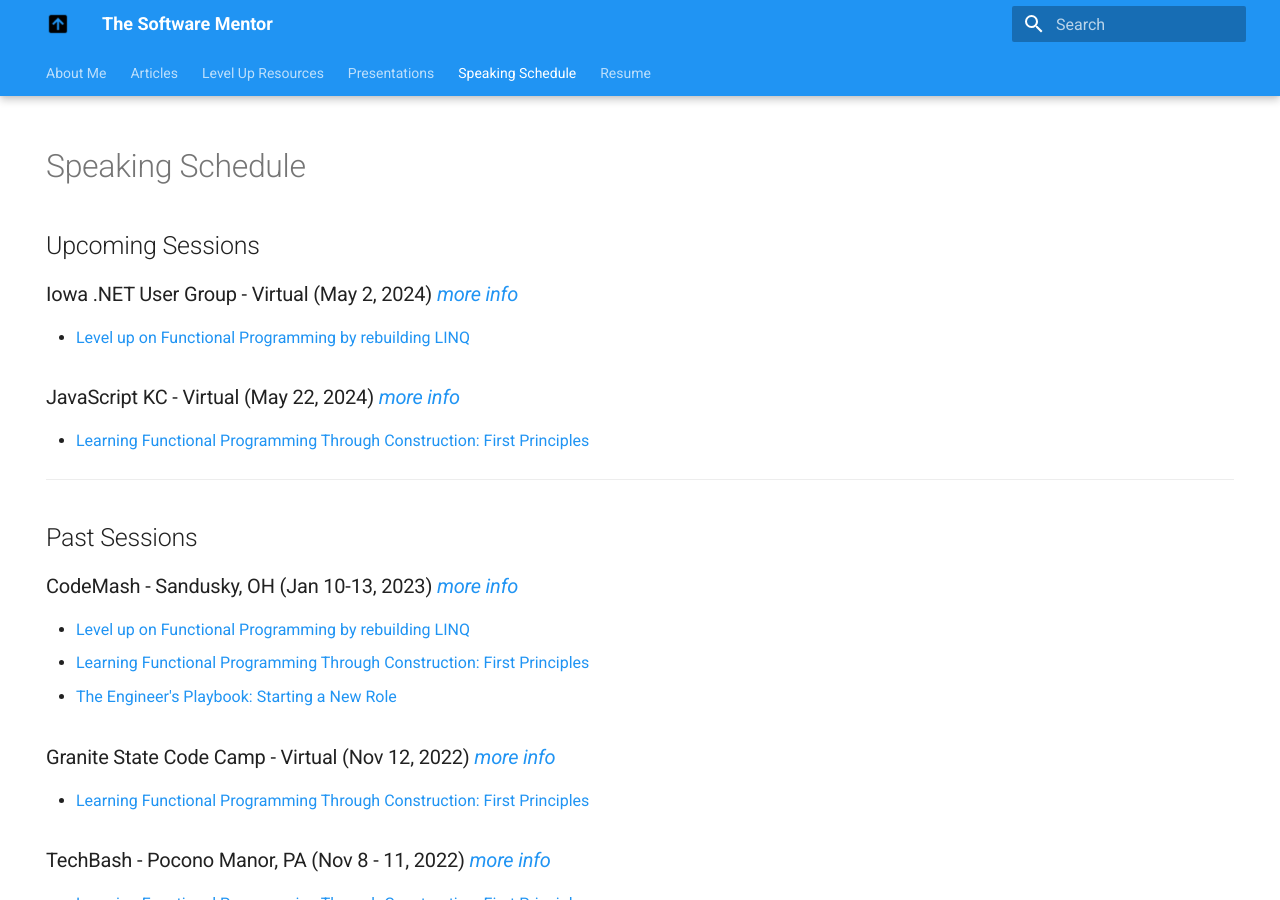
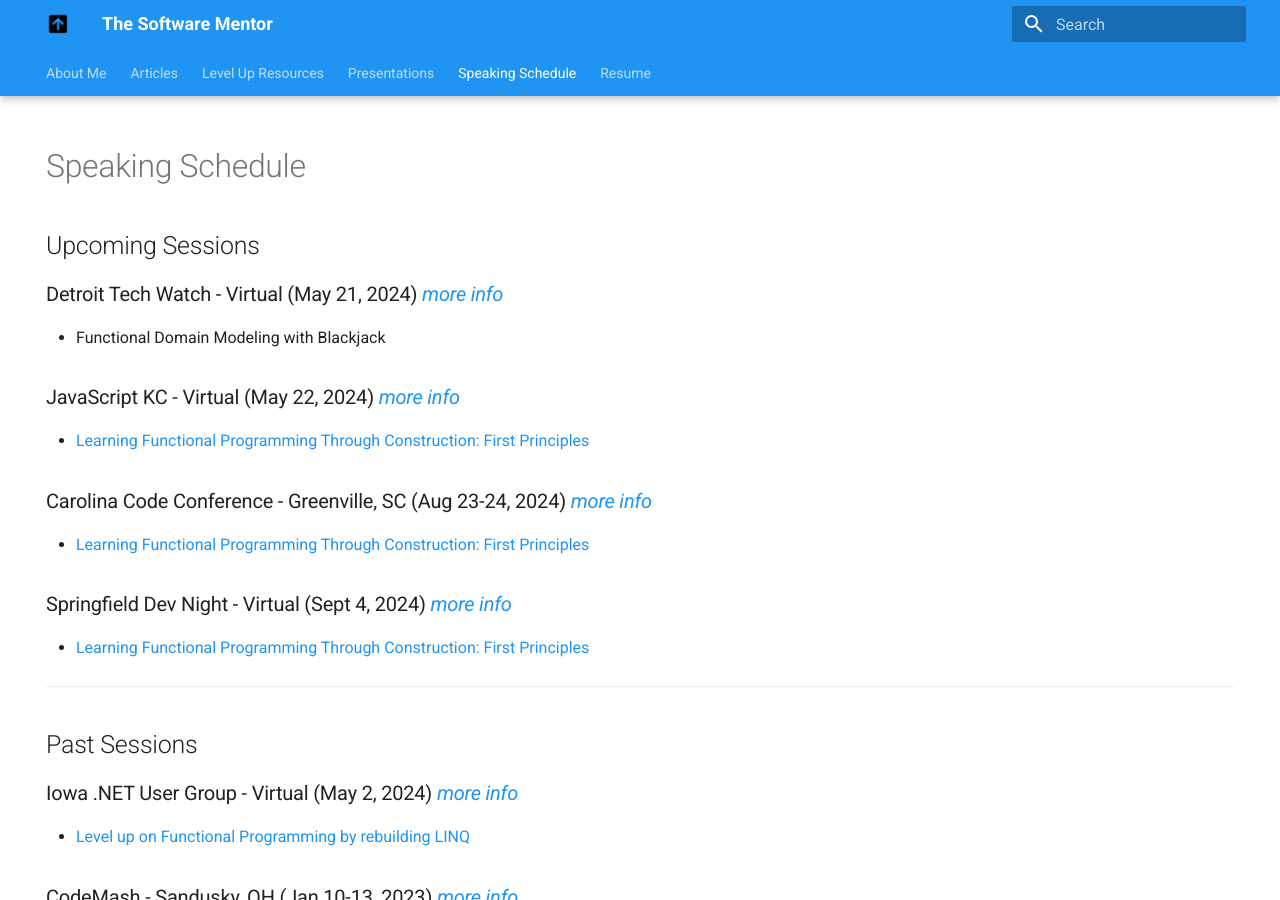
Before and after one commit to cameronpresley/blog, an MkDocs documentation site: the page built from docs/speaking-schedule.md, in a window 1280 px wide and 900 px high. Built offline with MkDocs 1.6.1 and Material for MkDocs 9.7.7, drawn with Linux system fonts in a browser that asks for light colours; plug-ins that fetch from the network failed and are left out.

Commit message:
Added other sessions (#60)

```diff
--- a/docs/speaking-schedule.md
+++ b/docs/speaking-schedule.md
@@ -7,16 +7,28 @@ hide:
 # Speaking Schedule
 ## Upcoming Sessions
 
-### Iowa .NET User Group - Virtual (May 2, 2024) _[more info](https://www.meetup.com/iadnug/events/300344693)_
+### Detroit Tech Watch - Virtual (May 21, 2024) _[more info](https://www.meetup.com/detroit-tech-watch/events/300725509/)_
 
-- [Level up on Functional Programming by rebuilding LINQ](./presentations.md#level-up-on-functional-programming-by-rebuilding-linq)
+- Functional Domain Modeling with Blackjack
 
 ### JavaScript KC - Virtual (May 22, 2024) _[more info](https://www.meetup.com/javascriptkc/events/300211972/)_
 
 - [Learning Functional Programming Through Construction: First Principles](./presentations.md#learning-functional-programming-through-construction-first-principles)
 
+### Carolina Code Conference - Greenville, SC (Aug 23-24, 2024) _[more info]()_
+
+- [Learning Functional Programming Through Construction: First Principles](./presentations.md#learning-functional-programming-through-construction-first-principles)
+
+### Springfield Dev Night - Virtual (Sept 4, 2024) _[more info]()_
+
+- [Learning Functional Programming Through Construction: First Principles](./presentations.md#learning-functional-programming-through-construction-first-principles)
+
 ---
 ## Past Sessions
+
+### Iowa .NET User Group - Virtual (May 2, 2024) _[more info](https://www.meetup.com/iadnug/events/300344693)_
+
+- [Level up on Functional Programming by rebuilding LINQ](./presentations.md#level-up-on-functional-programming-by-rebuilding-linq)
 
 ### CodeMash - Sandusky, OH (Jan 10-13, 2023) _[more info](https://www.codemash.org/codemash-2023-speakers-chosen-and-session-list-posted/)_
 
```
